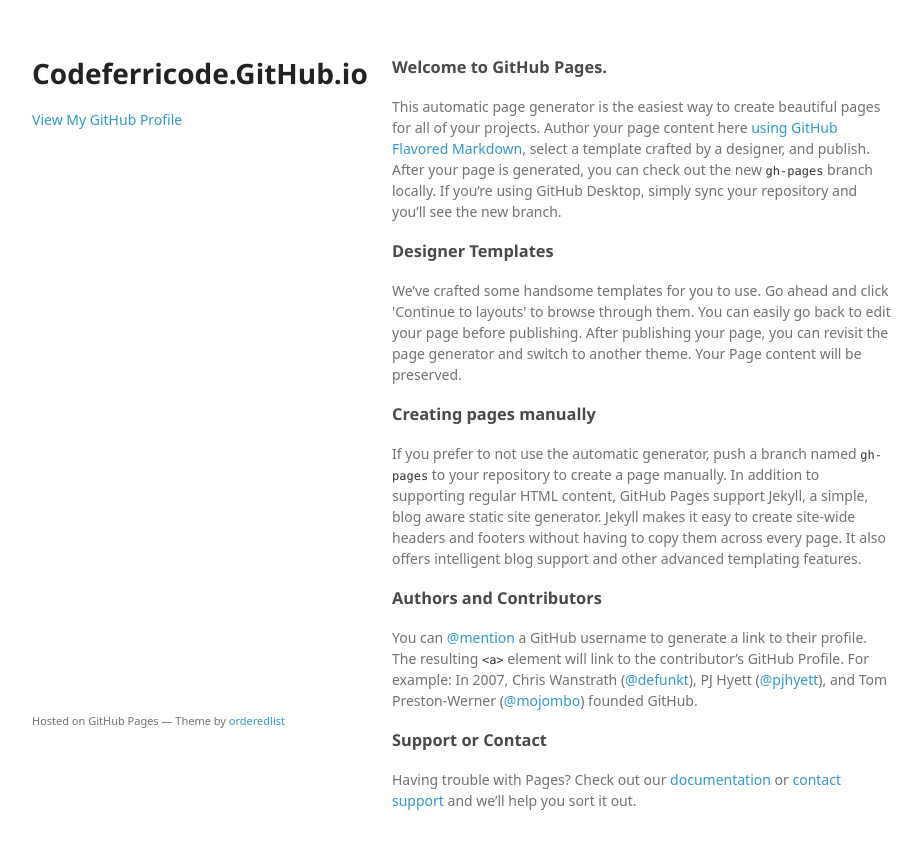
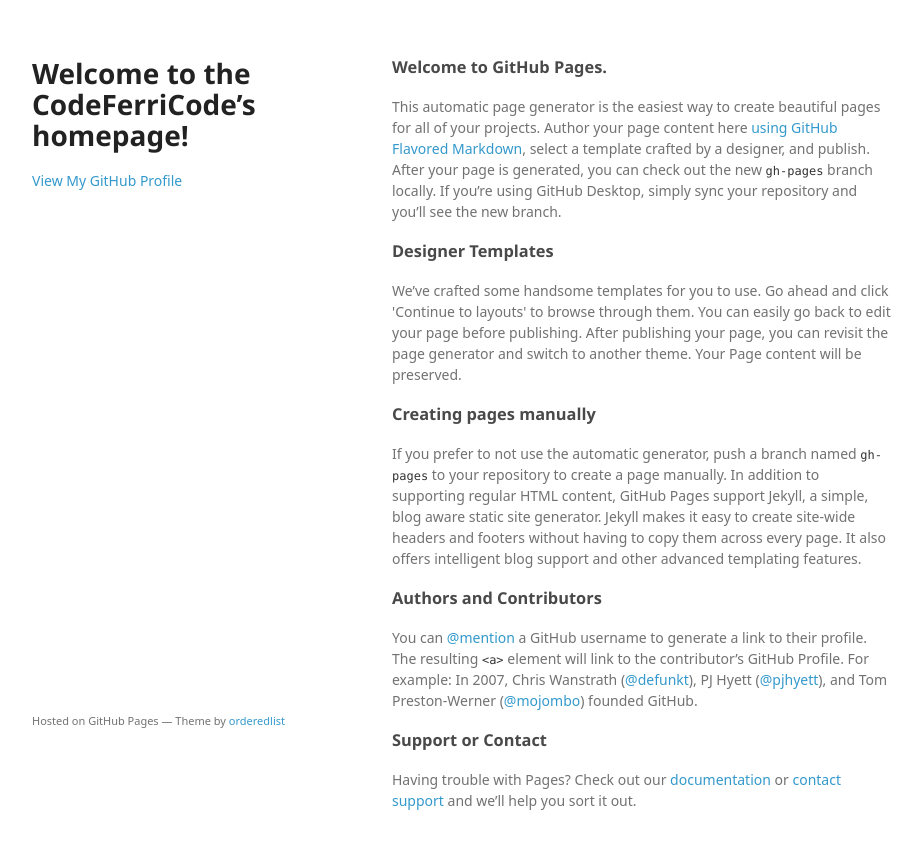
Before and after one commit to CodeFerriCode/CodeFerriCode.github.io, a plain HTML site: page index.html in a window 1280 px wide. Shown: the whole page, without its empty margins (178-1100 px from the left). Drawn offline with Linux system fonts and the light colour scheme; a web font is replaced by a local one.

Commit message:
Added a friendlier title

```diff
--- a/index.html
+++ b/index.html
@@ -15,7 +15,7 @@
   <body>
     <div class="wrapper">
       <header>
-        <h1>Codeferricode.GitHub.io</h1>
+        <h1>Welcome to the CodeFerriCode’s homepage!</h1>
         <p></p>
 
 
```
